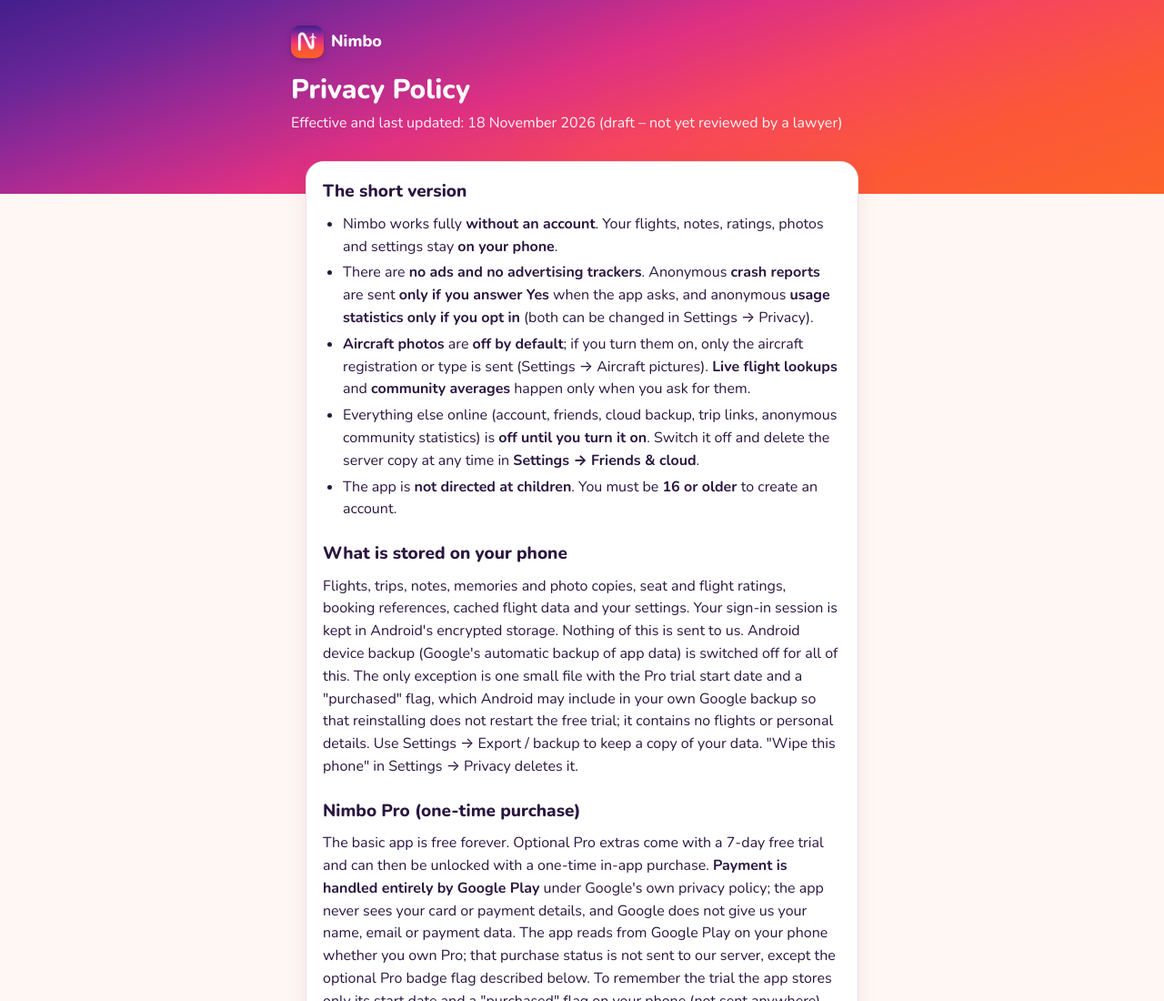
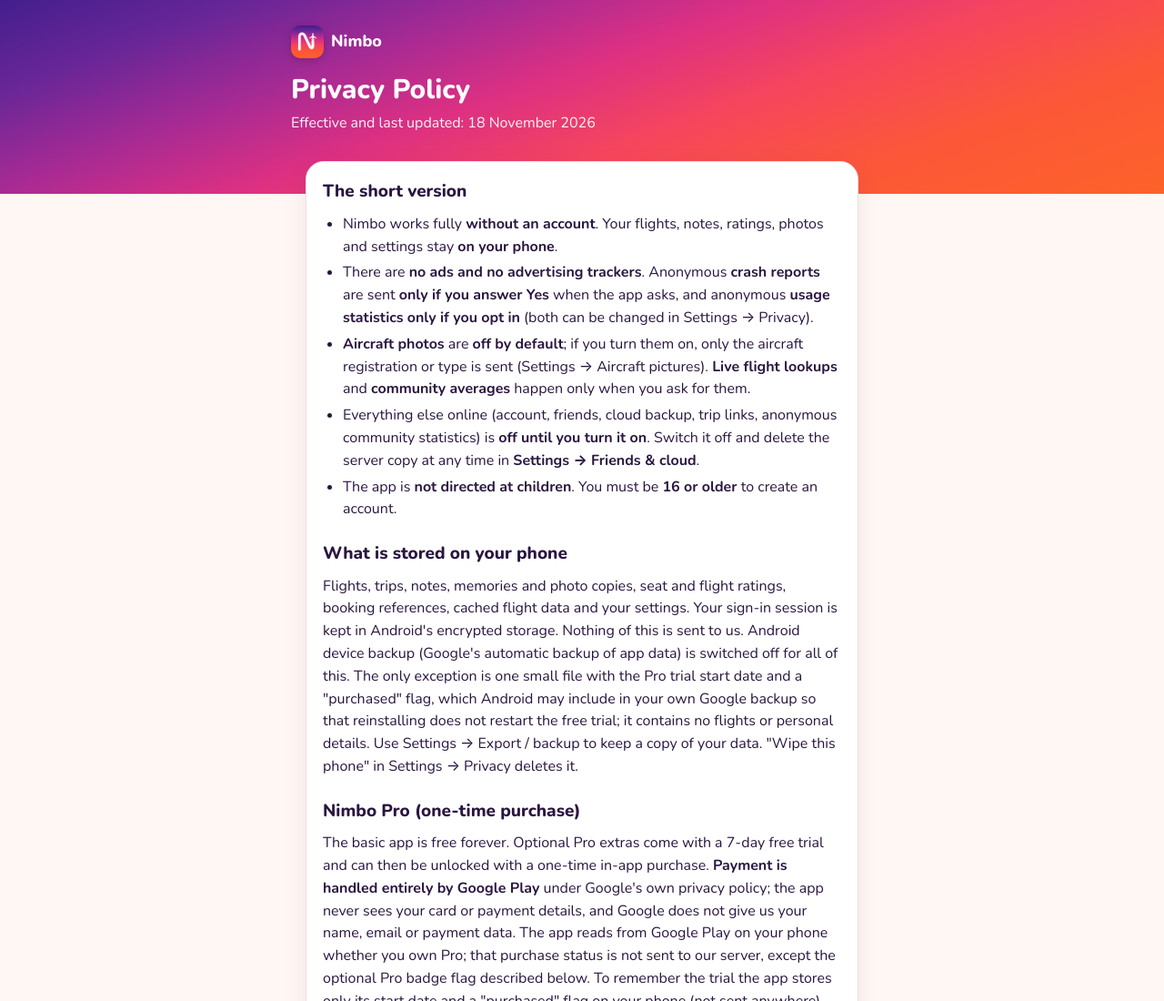
Before and after one commit to dredma/trip, a plain HTML site: page privacy/index.html in a window 1280 px wide. Shown: the top 1100 px of the page at 91% size. Drawn offline with Linux system fonts and the light colour scheme.

Commit message:
Privacy policy: drop draft label after counsel review

```diff
--- a/privacy/index.html
+++ b/privacy/index.html
@@ -16,7 +16,7 @@
 <header class="hero">
   <div class="brand"><img class="logo-img" src="../apple-touch-icon.png" width="36" height="36" alt=""> Nimbo</div>
   <h1>Privacy Policy</h1>
-  <p>Effective and last updated: 18 November 2026 (draft – not yet reviewed by a lawyer)</p>
+  <p>Effective and last updated: 18 November 2026</p>
 </header>
 <main>
   <article class="card">
```
Also changed, not shown: tests/terms_page_test.js (+1 -1 lines).
